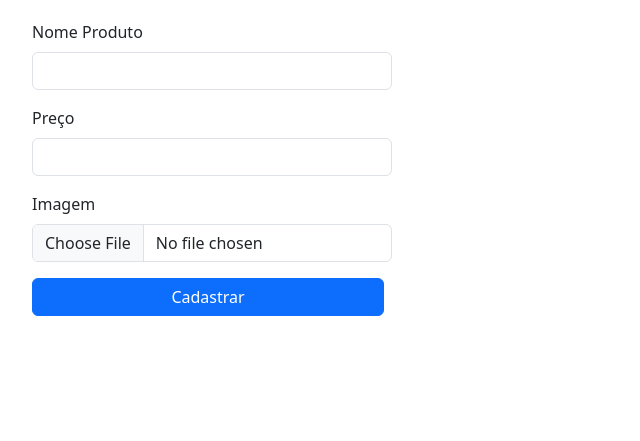
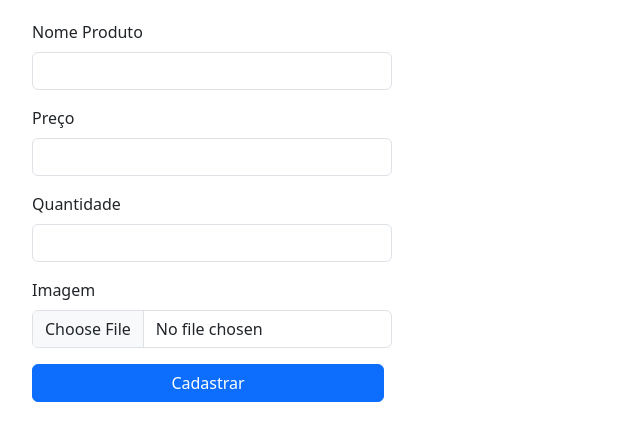
Before and after one commit to PedroAug91/PyTech, a Flask app: page /admin in a window 1280 px wide. Shown: the top 441 px of the page, without its empty margins (0-640 px from the left). Run offline with Flask 3, Linux system fonts and the light colour scheme; some libraries are stand-ins or nearby versions.

Commit message:
updating

```diff
--- a/PyTech/templates/admin.html
+++ b/PyTech/templates/admin.html
@@ -12,12 +12,17 @@
             <form action="cadastrarProduto" method="post" enctype="multipart/form-data">
                 <div class="mb-3">
                     <label for="idi" class="form-label">Nome Produto</label>
-                    <input type="text" name="idi" id="idi" class="form-control" required>
+                    <input type="text" name="nome-produto" id="idi" class="form-control" required>
                 </div>
 
                 <div class="mb-3">
                     <label for="mens" class="form-label">Preço</label>
-                    <input type="number" min="1" step="any" name="mens" id="mens" class="form-control" required>
+                    <input type="number" min="1" step="any" name="preco" id="mens" class="form-control" required>
+                </div>
+
+                <div class="mb-3">
+                    <label for="mens" class="form-label">Quantidade</label>
+                    <input type="number" min="1" step="any" name="quantidade" id="mens" class="form-control" required>
                 </div>
 
                 <div class="mb-3">
--- a/main.py
+++ b/main.py
@@ -8,8 +8,8 @@ app = create_app()
 db = mysql.connector.connect(
     host='localhost',
     user='root',
-    password='010705',
-    database='PyTech'
+    password='labinfo',
+    database='pytech'
 )
 
 hashing = Hashing(app)
@@ -28,8 +28,9 @@ def admin():
 
 @app.route('/cadastrarProduto', methods=['POST'])
 def enviar():
-    i = request.form['idi']
-    m = request.form['mens']
+    nomeProduto = request.form['nome-produto']
+    preco = request.form['preco']
+    quant = request.form['quantidade']
     a = request.files['arq']
 
     ### Descobrir a extensao ###
@@ -38,7 +39,7 @@ def enviar():
     foto.png.jpg > "foto.png.jpg".rsplit('.',1) > ['foto.png', 'jpg'][1] > jpg
     '''
 
-    caminho = f'PyTech/static/img/produtos/{i}.{extensao}'
+    caminho = f'PyTech/static/img/produtos/{nomeProduto}.{extensao}'
     print(caminho)
     a.save(caminho)
 
@@ -48,27 +49,32 @@ def enviar():
            "(NomeProduto, Preco) "
            "VALUES (%s, %s)")
 
-    tupla = (i, m)
+    tupla = (nomeProduto, preco)
+    cursor.execute(sql, tupla)
+    cursor.close()
+    db.commit()
 
-    select = (f"SELECT idproduto "
-              "FROM produto "
-              "WHERE NomeProduto = '{i}'")
+    cursor = db.cursor(dictionary=True)
+    select = (f"SELECT idproduto FROM produto WHERE NomeProduto='{nomeProduto}'")
     cursor.execute(select)
     fetchdata = cursor.fetchall()
-    print(fetchdata)
+
+    sql = ("INSERT INTO estoque (quantidade_produto, fornecedor_idfornecedor, produto_idproduto) VALUES (%s, %s, %s)")
+
+    tupla = (int(quant), 1, fetchdata[0]['idproduto'])
+    cursor.execute(sql, tupla)
 
     sql2 = ("INSERT INTO imagemproduto "
         "(Caminho, produto_idproduto) "
         "VALUES (%s, %s)")
 
-    tupla2 = (caminho, fetchdata)
+    tupla2 = (caminho, fetchdata[0]['idproduto'])
 
     cursor.execute(sql2, tupla2)
-    cursor.execute(sql, tupla)
+    cursor.close()
     db.commit()
-    cursor.close()
 
-    return ('<h1>Deu Bom</h1>')
+    return render_template('teste.html')
 
 if __name__ == '__main__':
     app.run(debug=True)
```
Also changed, not shown: PyTech/templates/teste.html (added, +12 -0 lines), PyTech/static/img/produtos/Notebook Pica 2.png (deleted), PyTech/static/img/produtos/Notebook Pica 3.png (deleted), PyTech/static/img/produtos/Notebook Pica 4.png (deleted), PyTech/static/img/produtos/Notebook Pica 5.png (deleted), PyTech/static/img/produtos/Notebook Pica 6.png (deleted), PyTech/static/img/produtos/Notebook Pica.png (deleted), PyTech/static/img/produtos/Notebook.png (deleted), PyTech/static/img/produtos/fone razer kraken.png (added), PyTech/static/img/produtos/notebook-louco.png (added), PyTech/static/img/produtos/notebook-louco2.png (added), PyTech/static/img/produtos/notebook-louco3.png (added), PyTech/static/img/produtos/teclado Tdagger Bora.webp (added).
